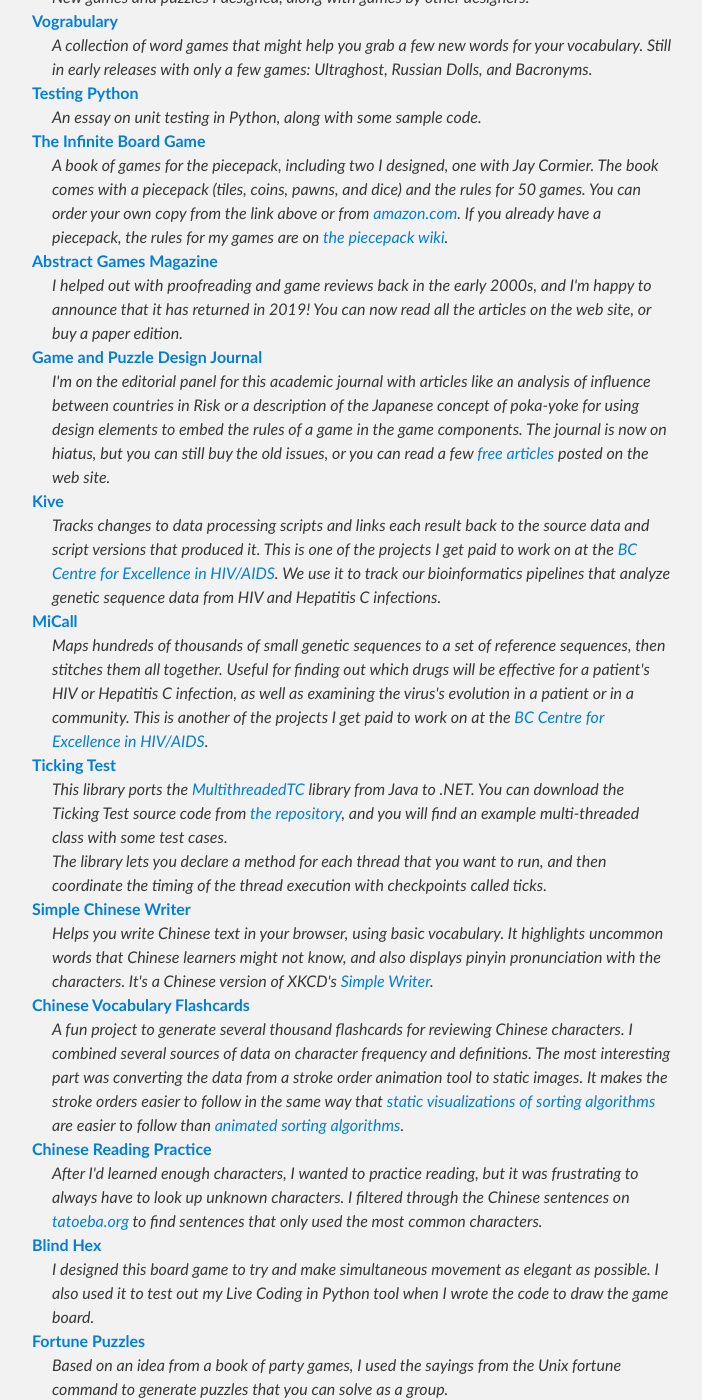
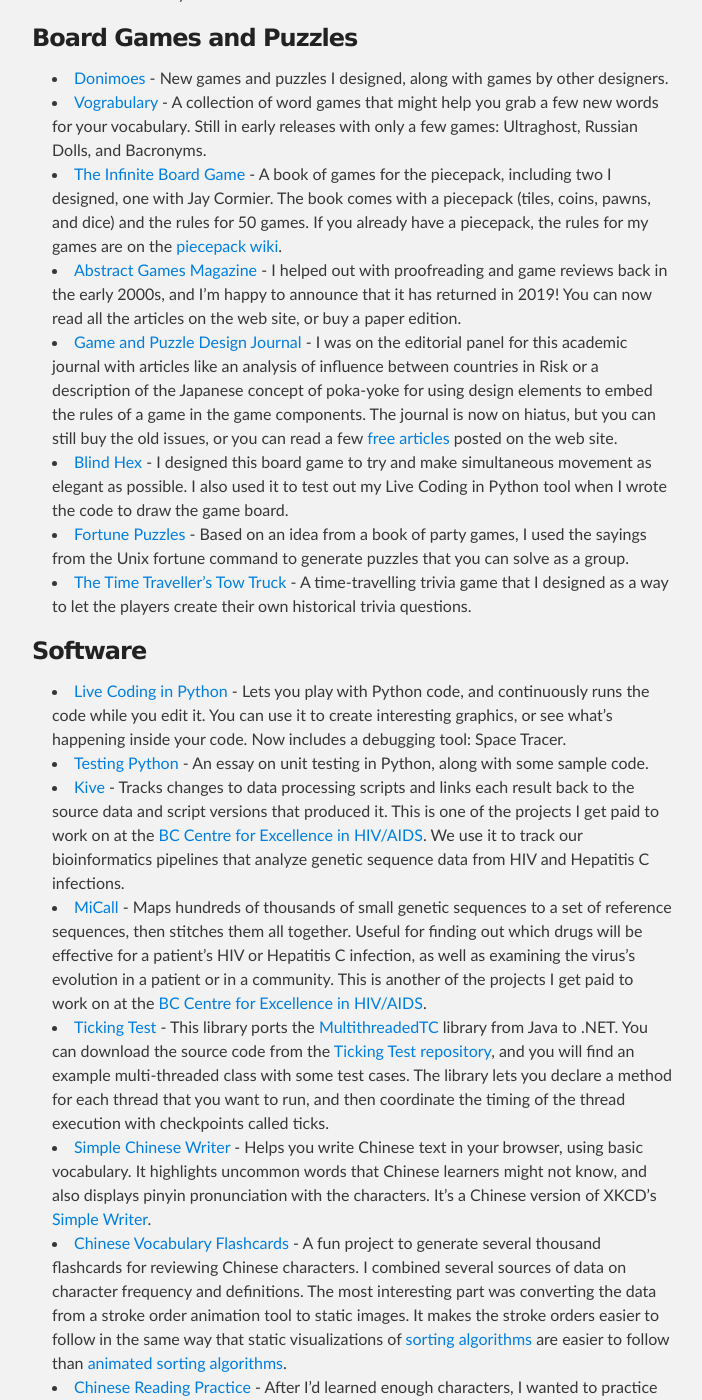
Before and after one commit to donkirkby/donkirkby.github.com, a Jekyll site: the page built from index.md, in a window 1280 px wide and 1400 px high, scrolled down 758 px. Shown: the whole window, without its empty margins (288-990 px from the left). Built offline with Jekyll 4.4.1, drawn with Linux system fonts in a browser that asks for light colours; some of the changed text lies outside the part shown.

Commit message:
Reorganize main page into sections and basic lists.

```diff
--- a/index.md
+++ b/index.md
@@ -18,123 +18,128 @@
 title="profile for Don Kirkby at Stack Overflow, Q&amp;A for professional and enthusiast programmers">
 </a>
 
+It seems very odd to me that a web site I mostly use to keep notes whenever I
+research a tricky programming problem says that those notes have helped several
+million strangers.
+
+[Live Coding in Python]: live-py-plugin
 [twitter]: https://twitter.com/donkirkby
 [e-mail]: mailto:donkirkby@gmail.com
+[jobs]: http://cfenet.ubc.ca/join-us/careers
 
+## Projects
 Here's a list of some projects I've worked on. Let me know if you find any
 of them useful or fun. If you'd like to collaborate with me in your spare time,
-talk to me about one of these, or check out some of my other [ideas][].
-<dl>
-    <dt><a href="live-py-plugin">Live Coding in Python</a></dt>
-        <dd>Lets you play with Python code, and
-        continuously runs the code while you edit it. You can use it to create
-        interesting graphics, or see what's happening inside your code.</dd>
-    <dt><a href="donimoes">Donimoes</a></dt>
-        <dd>New games and puzzles I designed, along with games by other
-        designers.</dd>
-    <dt><a href="vograbulary">Vograbulary</a></dt>
-        <dd>A collection of word games that might help you grab a few new
-        words for your vocabulary. Still in early releases with only a few
-        games: Ultraghost, Russian Dolls, and Bacronyms.</dd>
-    <dt><a href="http://donkirkby.github.com/testing">Testing Python</a></dt>
-        <dd>An essay on unit testing in Python, along with some sample code.</dd>
-    <dt><a href="http://www.workman.com/products/9780761185154/">The
-        Infinite Board Game</a></dt>
-        <dd>A book of games for the piecepack, including two I designed,
-        one with Jay Cormier. The book comes with a piecepack (tiles,
-        coins, pawns, and dice) and the rules for 50 games. You can order
-        your own copy from the link above or from
-        <a href="http://www.amazon.com/gp/product/0761185151">amazon.com</a>.
-        If you already have a piecepack, the rules for my games are
-        on <a href="http://www.ludism.org/ppwiki/DonKirkby">the piecepack
-        wiki</a>.</dd>
-    <dt><a href="https://www.abstractgames.org/">Abstract Games Magazine</a></dt>
-        <dd>I helped out with proofreading and game reviews back in the early
-        2000s, and I'm happy to announce that it has returned in 2019! You can
-        now read all the articles on the web site, or buy a paper edition.
-    <dt><a href="http://gapdjournal.com/">Game and Puzzle Design
-    Journal</a></dt>
-        <dd>I'm on the editorial panel for this academic journal with
-        articles like an analysis of influence between countries in Risk
-        or a description of the Japanese concept of poka-yoke for using
-        design elements to embed the rules of a game in the game
-        components. The journal is now on hiatus, but you can still buy the old
-        issues, or you can
-        read a few <a href="http://gapdjournal.com/issues/">free
-        articles</a> posted on the web site.</dd>
-    <dt><a href="http://cfe-lab.github.io/Kive/">Kive</a></dt>
-        <dd>Tracks changes to data processing scripts and links each result
-        back to the source data and script versions that produced it. This
-        is one of the projects I get paid to work on at the
-        <a href="http://www.cfenet.ubc.ca/">BC Centre for Excellence in
-        HIV/AIDS</a>. We use it to track our bioinformatics pipelines that
-        analyze genetic sequence data from HIV and Hepatitis C infections.</dd>
-    <dt><a href="https://github.com/cfe-lab/MiCall">MiCall</a></dt>
-        <dd>Maps hundreds of thousands of small genetic sequences to a
-        set of reference sequences, then stitches them all together. Useful
-        for finding out which drugs will be effective for a patient's HIV
-        or Hepatitis C infection, as well as examining the virus's
-        evolution in a patient or in a community. This is another of the
-        projects I get paid to work on at the
-        <a href="http://www.cfenet.ubc.ca/">BC Centre for Excellence in
-        HIV/AIDS</a>.</dd>
-    <dt><a href="https://donkirkby.github.com/donkirkby/TickingTest">Ticking Test</a></dt>
-        <dd>This library ports the
-        <a href="https://code.google.com/p/multithreadedtc/">MultithreadedTC</a>
-        library from Java to .NET. You can download the Ticking Test source code
-        from <a href="https://github.com/donkirkby/donkirkby/tree/master/TickingTest">the
-        repository</a>, and you will find an example multi-threaded class with some
-        test cases.</dd>
-        <dd>The library lets you declare a method for each thread that you want to
-        run, and then coordinate the timing of the thread execution with checkpoints
-        called ticks.</dd>
-    <dt><a href="https://github.com/donkirkby/pinyincushion">Simple Chinese
-    Writer</a></dt>
-        <dd>Helps you write Chinese text in your browser, using basic vocabulary.
-        It highlights uncommon words that Chinese learners might not know, and
-        also displays pinyin pronunciation with the characters. It's a Chinese
-        version of XKCD's <a href="https://xkcd.com/simplewriter/">Simple
-        Writer</a>.</dd>
-    <dt><a href="http://donkirkby.github.com/donkirkby/ChineseVocabulary">Chinese
-    Vocabulary Flashcards</a></dt>
-        <dd>A fun project to generate several thousand flashcards for reviewing
-        Chinese characters. I combined several sources of data on character
-        frequency and definitions. The most interesting part was converting the
-        data from a stroke order animation tool to static images. It makes the
-        stroke orders easier to follow in the same way that
-        <a href="http://sortvis.org/">static visualizations of sorting
-        algorithms</a> are easier to follow than
-        <a href="http://www.sorting-algorithms.com/">animated sorting
-        algorithms</a>.</dd>
-    <dt><a href="http://donkirkby.github.com/donkirkby/sentences.html">Chinese
-    Reading Practice</a></dt>
-        <dd>After I'd learned enough characters, I wanted to practice reading, but
-        it was frustrating to always have to look up unknown characters. I filtered
-        through the Chinese sentences on
-        <a href="http://tatoeba.org">tatoeba.org</a> to find sentences that only
-        used the most common characters.</dd>
-    <dt><a href="blind-hex">Blind Hex</a></dt>
-        <dd>I designed this board game to try and make simultaneous movement as
-        elegant as possible. I also used it to test out my Live Coding in Python
-        tool when I wrote the code to draw the game board.</dd>
-    <dt><a href="https://donkirkby.github.com/donkirkby/FortunePuzzles">Fortune
-    Puzzles</a></dt>
-        <dd>Based on an idea from a book of party games, I used the sayings from
-        the Unix fortune command to generate puzzles that you can solve as a
-        group.</dd>
-    <dt><a href="http://donkirkby.github.com/donkirkby/TimeTravellersTowTruck">The
-    Time Traveller's Tow Truck</a></dt>
-        <dd>A time-travelling trivia game that I designed as a way to let the
-        players create their own historical trivia questions.</dd>
-    <dt><a href="http://donkirkby.blogspot.ca/2011/05/birthday-cakes-for-programmers.html">Birthday
-    cakes for programmers</a></dt>
-        <dd>A birthday cake that I designed for a coworker. It's decorated with C
+talk to me about one of these, or check out some of my other [ideas].
+
+[ideas]: http://donkirkby.github.com/ideas
+
+### Board Games and Puzzles
+* [Donimoes] - New games and puzzles I designed, along with games by other
+    designers.
+* [Vograbulary] - A collection of word games that might help you grab a few
+    new words for your vocabulary. Still in early releases with only a few
+    games: Ultraghost, Russian Dolls, and Bacronyms.
+* [The Infinite Board Game] - A book of games for the piecepack, including
+    two I designed, one with Jay Cormier. The book comes with a piecepack
+    (tiles, coins, pawns, and dice) and the rules for 50 games. If you already
+    have a piecepack, the rules for my games are on the [piecepack wiki].
+* [Abstract Games Magazine] - I helped out with proofreading and game
+    reviews back in the early 2000s, and I'm happy to announce that it has
+    returned in 2019! You can now read all the articles on the web site, or buy
+    a paper edition.
+* [Game and Puzzle Design Journal] - I was on the editorial panel for this
+    academic journal with articles like an analysis of influence between
+    countries in Risk or a description of the Japanese concept of poka-yoke for
+    using design elements to embed the rules of a game in the game components.
+    The journal is now on hiatus, but you can still buy the old issues, or you
+    can read a few [free articles] posted on the web site.
+* [Blind Hex] - I designed this board game to try and make simultaneous
+    movement as elegant as possible. I also used it to test out my Live Coding
+    in Python tool when I wrote the code to draw the game board.
+* [Fortune Puzzles] - Based on an idea from a book of party games, I used
+    the sayings from the Unix fortune command to generate puzzles that you can
+    solve as a group.
+* [The Time Traveller's Tow Truck] - A time-travelling trivia game that I
+    designed as a way to let the players create their own historical trivia
+    questions.
+
+[Donimoes]: donimoes
+[Vograbulary]: vograbulary
+[The Infinite Board Game]: https://www.amazon.com/dp/0761185151
+[piecepack wiki]: http://www.ludism.org/ppwiki/DonKirkby
+[Abstract Games Magazine]: https://www.abstractgames.org/
+[Game and Puzzle Design Journal]: http://gapdjournal.com/
+[free articles]: http://gapdjournal.com/issues/
+[Blind Hex]: blind-hex
+[Fortune Puzzles]: https://donkirkby.github.com/donkirkby/FortunePuzzles
+[The Time Traveller's Tow Truck]: https://donkirkby.github.io/donkirkby/TimeTravellersTowTruck
+
+### Software
+* [Live Coding in Python] - Lets you play with Python code, and continuously
+    runs the code while you edit it. You can use it to create interesting
+    graphics, or see what's happening inside your code. Now includes a
+    debugging tool: Space Tracer.
+* [Testing Python] - An essay on unit testing in Python, along with some
+    sample code.
+* [Kive] - Tracks changes to data processing scripts and links each result
+    back to the source data and script versions that produced it. This is one of
+    the projects I get paid to work on at the
+    [BC Centre for Excellence in HIV/AIDS]. We use it to track our
+    bioinformatics pipelines that analyze genetic sequence data from HIV and
+    Hepatitis C infections.
+* [MiCall] - Maps hundreds of thousands of small genetic sequences to a set
+    of reference sequences, then stitches them all together. Useful for finding
+    out which drugs will be effective for a patient's HIV or Hepatitis C
+    infection, as well as examining the virus's evolution in a patient or in a
+    community. This is another of the projects I get paid to work on at the
+    [BC Centre for Excellence in HIV/AIDS].
+* [Ticking Test] - This library ports the [MultithreadedTC] library from
+    Java to .NET. You can download the source code from the
+    [Ticking Test repository], and you will find an example multi-threaded
+    class with some test cases. The library lets you declare a method for
+    each thread that you want to run, and then coordinate the timing of the
+    thread execution with checkpoints called ticks.
+* [Simple Chinese Writer] - Helps you write Chinese text in your browser,
+    using basic vocabulary. It highlights uncommon words that Chinese learners
+    might not know, and also displays pinyin pronunciation with the characters.
+    It's a Chinese version of XKCD's [Simple Writer].
+* [Chinese Vocabulary Flashcards] - A fun project to generate several
+    thousand flashcards for reviewing Chinese characters. I combined several
+    sources of data on character frequency and definitions. The most interesting
+    part was converting the data from a stroke order animation tool to static
+    images. It makes the stroke orders easier to follow in the same way that
+    static visualizations of [sorting algorithms] are easier to follow than
+    [animated sorting algorithms].
+* [Chinese Reading Practice] - After I'd learned enough characters, I wanted
+    to practice reading, but it was frustrating to always have to look up
+    unknown characters. I filtered through the Chinese sentences on
+    [tatoeba.org] to find sentences that only used the most common characters.
+
+[Live Coding in Python]: live-py-plugin
+[Testing Python]: https://donkirkby.github.io/testing
+[Kive]: https://cfe-lab.github.io/Kive/
+[BC Centre for Excellence in HIV/AIDS]: http://cfenet.ubc.ca/
+[MiCall]: https://github.com/cfe-lab/MiCall
+[Ticking Test]: https://donkirkby.github.io/donkirkby/TickingTest
+[MultithreadedTC]: https://code.google.com/p/multithreadedtc/
+[Ticking Test repository]: https://github.com/donkirkby/donkirkby/tree/master/TickingTest
+[Simple Chinese Writer]: https://github.com/donkirkby/pinyincushion
+[Simple Writer]: https://xkcd.com/simplewriter/
+[Chinese Vocabulary Flashcards]: https://donkirkby.github.io/donkirkby/ChineseVocabulary
+[sorting algorithms]: https://web.archive.org/web/20170917130815/http://sortvis.org/
+[animated sorting algorithms]: https://www.toptal.com/developers/sorting-algorithms
+[Chinese Reading Practice]: https://donkirkby.github.io/donkirkby/sentences.html
+[tatoeba.org]: http://tatoeba.org
+
+### Other Stuff
+* [Birthday cakes for programmers] - A birthday cake that I designed for a coworker. It's decorated with C
         code that prints the words to "Happy Birthday". Also includes a bunch of
-        cakes by other people.</dd>
-</dl>
+        cakes by other people.
+* [Top 40 Years Ago] - Top 40 music history from 40 years ago in a twitter feed.
 
-You can find descriptions of more projects at
-<a href="http://donkirkby.blogspot.com">the blog</a>.
+You can find descriptions of more projects at [my blog].
 
-[jobs]: http://www.cfenet.ubc.ca/join-us/careers
-[ideas]: http://donkirkby.github.com/ideas
+[Top 40 Years Ago]: https://twitter.com/top40yearsago
+[Birthday cakes for programmers]: https://donkirkby.blogspot.ca/2011/05/birthday-cakes-for-programmers.html
+[my blog]: https://donkirkby.blogspot.com
```
Also changed, not shown: other parts of index.md (+4 -4 lines).
